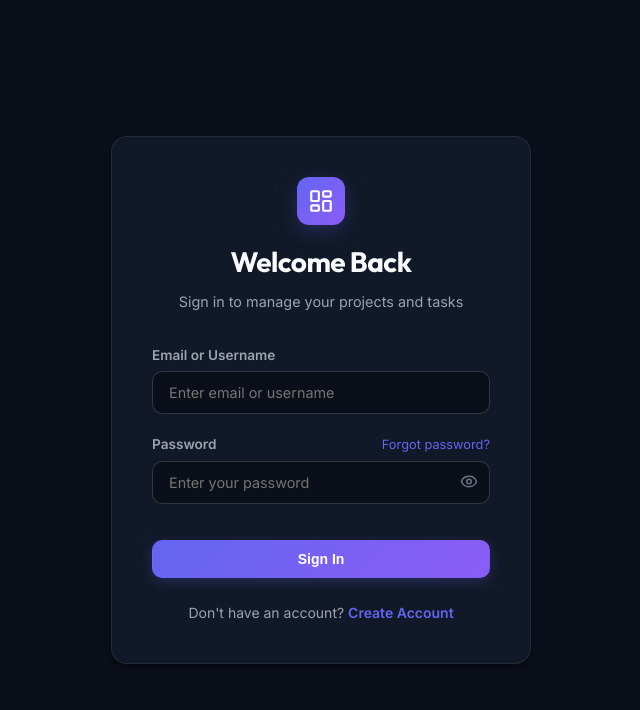
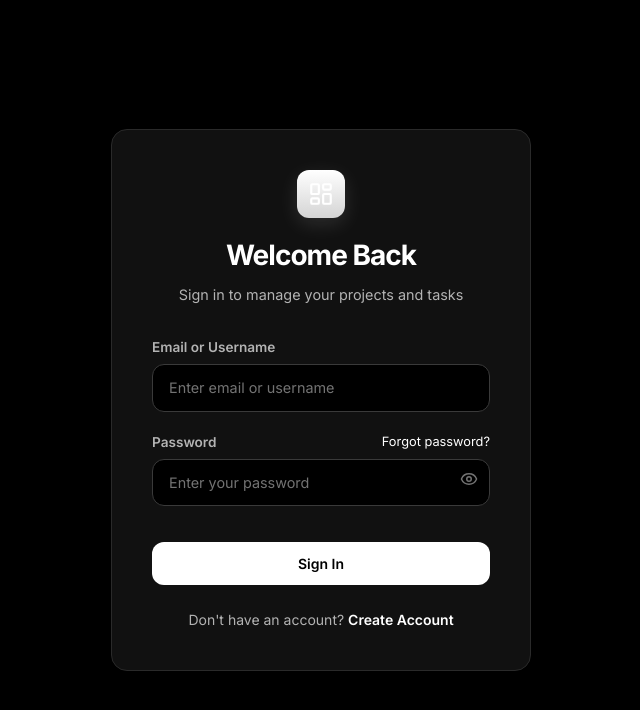
Before and after one commit to git-aftab/project_management_app, a React (Vite) app in the folder Frontend/: page /login in a window 1280 px wide. Shown: the top 710 px of the page, without its empty margins (319-959 px from the left). Built offline with nearby package versions, Linux system fonts and the light colour scheme; no server answers.

Commit message:
changed ui color

```diff
--- a/Frontend/src/components/Sidebar.jsx
+++ b/Frontend/src/components/Sidebar.jsx
@@ -59,7 +59,7 @@ const Sidebar = () => {
         className={({ isActive }) => `btn btn-ghost ${isActive ? 'active-nav' : ''}`}
         style={({ isActive }) => ({
           ...navLinkStyle(isActive),
-          backgroundColor: isActive ? 'rgba(99,102,241,0.12)' : 'transparent',
+          backgroundColor: isActive ? 'var(--accent-glow)' : 'transparent',
         })}
       >
         <BookOpen size={18} />
--- a/Frontend/src/index.css
+++ b/Frontend/src/index.css
@@ -1,427 +1,41 @@
-@import url('https://fonts.googleapis.com/css2?family=Inter:wght@300;400;500;600;700&family=Outfit:wght@500;600;700;800&display=swap');
+@import url('https://fonts.googleapis.com/css2?family=Inter:wght@400;500;600;700;800&family=JetBrains+Mono:wght@400;500&display=swap');
 
 :root {
-  /* Default Dark Theme Tokens */
-  --bg-main: #0b0f19;
-  --bg-surface: #111827;
-  --bg-surface-hover: #1f2937;
-  --bg-elevated: #1e293b;
-  --border-color: rgba(255, 255, 255, 0.08);
-  --border-color-strong: rgba(255, 255, 255, 0.16);
-
-  --text-primary: #f9fafb;
-  --text-secondary: #9ca3af;
-  --text-muted: #6b7280;
-
-  --accent-primary: #6366f1;
-  --accent-primary-hover: #4f46e5;
-  --accent-gradient: linear-gradient(135deg, #6366f1 0%, #8b5cf6 100%);
-  --accent-glow: rgba(99, 102, 241, 0.25);
-
-  --status-todo: #3b82f6;
-  --status-todo-bg: rgba(59, 130, 246, 0.12);
-  --status-progress: #f59e0b;
-  --status-progress-bg: rgba(245, 158, 11, 0.12);
-  --status-done: #10b981;
-  --status-done-bg: rgba(16, 185, 129, 0.12);
-
-  --role-admin: #ec4899;
-  --role-admin-bg: rgba(236, 72, 153, 0.12);
-  --role-project-admin: #8b5cf6;
-  --role-project-admin-bg: rgba(139, 92, 246, 0.12);
-  --role-member: #06b6d4;
-  --role-member-bg: rgba(6, 182, 212, 0.12);
-
-  --shadow-sm: 0 1px 2px 0 rgba(0, 0, 0, 0.3);
-  --shadow-md: 0 4px 6px -1px rgba(0, 0, 0, 0.4), 0 2px 4px -1px rgba(0, 0, 0, 0.2);
-  --shadow-lg: 0 10px 25px -5px rgba(0, 0, 0, 0.5), 0 8px 10px -6px rgba(0, 0, 0, 0.3);
-
-  --radius-sm: 6px;
-  --radius-md: 10px;
-  --radius-lg: 16px;
-  --radius-full: 9999px;
-
-  --transition-fast: 0.15s ease;
-  --transition-normal: 0.25s ease;
+  --font-sans: 'Inter', ui-sans-serif, system-ui, sans-serif;
+  --font-mono: 'JetBrains Mono', ui-monospace, monospace;
+  --bg-main: #000; --bg-surface: #111; --bg-surface-hover: #1a1a1a; --bg-elevated: #1a1a1a;
+  --border-color: #2a2a2a; --border-color-strong: #3a3a3a;
+  --text-primary: #fff; --text-secondary: #b3b3b3; --text-muted: #737373;
+  --accent-primary: #fff; --accent-primary-hover: #e5e5e5; --accent-gradient: linear-gradient(180deg, #fff 0%, #d4d4d4 100%); --accent-glow: rgba(255,255,255,.12);
+  --status-todo: #3b82f6; --status-todo-bg: rgba(59,130,246,.14); --status-progress: #eab308; --status-progress-bg: rgba(234,179,8,.14); --status-done: #22c55e; --status-done-bg: rgba(34,197,94,.14);
+  --role-admin: #ef4444; --role-admin-bg: rgba(239,68,68,.14); --role-project-admin: #f97316; --role-project-admin-bg: rgba(249,115,22,.14); --role-member: #3b82f6; --role-member-bg: rgba(59,130,246,.14);
+  --radius-sm: 8px; --radius-md: 12px; --radius-lg: 16px; --radius-full: 9999px;
+  --shadow-sm: 0 1px 2px rgba(0,0,0,.32); --shadow-md: 0 12px 30px rgba(0,0,0,.32); --shadow-lg: 0 24px 60px rgba(0,0,0,.55);
+  --transition-fast: 150ms ease; --transition-normal: 250ms ease;
 }
 
-html[data-theme='light'] {
-  --bg-main: #f8fafc;
-  --bg-surface: #ffffff;
-  --bg-surface-hover: #f1f5f9;
-  --bg-elevated: #ffffff;
-  --border-color: rgba(0, 0, 0, 0.08);
-  --border-color-strong: rgba(0, 0, 0, 0.16);
+* { box-sizing: border-box; margin: 0; padding: 0; }
+html { scroll-behavior: smooth; background: var(--bg-main); }
+body { min-height: 100vh; background: var(--bg-main); color: var(--text-primary); font-family: var(--font-sans); line-height: 1.5; -webkit-font-smoothing: antialiased; }
+button, input, select, textarea { font: inherit; }
+h1, h2, h3, h4, h5, h6 { font-weight: 700; letter-spacing: -.035em; }
+a { color: var(--text-primary); text-decoration: none; } a:hover { color: var(--text-secondary); }
+::selection { background: #fff; color: #000; }
+::-webkit-scrollbar { width: 10px; height: 10px; } ::-webkit-scrollbar-track { background: #000; } ::-webkit-scrollbar-thumb { background: #2a2a2a; border-radius: 8px; } ::-webkit-scrollbar-thumb:hover { background: #3a3a3a; }
+:focus-visible { outline: 2px solid #fff; outline-offset: 2px; border-radius: 6px; }
 
-  --text-primary: #0f172a;
-  --text-secondary: #475569;
-  --text-muted: #94a3b8;
+.app-container { display: flex; min-height: 100vh; }.main-content { display: flex; flex: 1; flex-direction: column; min-width: 0; }.page-container { width: 100%; max-width: 1400px; margin: 0 auto; padding: 2rem; }
+.glass { background: rgba(17,17,17,.6); backdrop-filter: blur(16px); -webkit-backdrop-filter: blur(16px); }.text-gradient { background: linear-gradient(180deg,#fff 0%,#8a8a8a 100%); -webkit-background-clip: text; background-clip: text; color: transparent; }
+.glass-card { padding: 1.5rem; border: 1px solid var(--border-color); border-radius: var(--radius-lg); background: var(--bg-surface); box-shadow: var(--shadow-sm); transition: transform var(--transition-fast), border-color var(--transition-fast), background var(--transition-fast); }.glass-card:hover { border-color: var(--border-color-strong); background: var(--bg-surface-hover); }.glass-card-interactive:hover { transform: translateY(-2px); }
 
-  --accent-primary: #4f46e5;
-  --accent-primary-hover: #4338ca;
-  --accent-gradient: linear-gradient(135deg, #4f46e5 0%, #7c3aed 100%);
-  --accent-glow: rgba(79, 70, 229, 0.15);
+.btn { display: inline-flex; align-items: center; justify-content: center; gap: .5rem; padding: .625rem 1.25rem; border: 1px solid transparent; border-radius: var(--radius-md); background: transparent; color: var(--text-primary); cursor: pointer; font-size: .875rem; font-weight: 600; white-space: nowrap; transition: transform var(--transition-fast), background var(--transition-fast), border-color var(--transition-fast), color var(--transition-fast); }.btn:hover { transform: translateY(-1px); }.btn-primary { background: var(--accent-primary); color: #000; }.btn-primary:hover { background: var(--accent-primary-hover); color: #000; }.btn-secondary { border-color: var(--border-color-strong); background: var(--bg-surface-hover); }.btn-secondary:hover { border-color: #4a4a4a; background: #242424; }.btn-danger { border-color: rgba(239,68,68,.3); background: rgba(239,68,68,.12); color: #ef4444; }.btn-danger:hover { background: #ef4444; color: #fff; }.btn-ghost { color: var(--text-secondary); }.btn-ghost:hover { background: var(--bg-surface-hover); color: var(--text-primary); }.btn-sm { padding: .4rem .8rem; border-radius: var(--radius-sm); font-size: .8rem; }
 
-  --status-todo: #2563eb;
-  --status-todo-bg: #eff6ff;
-  --status-progress: #d97706;
-  --status-progress-bg: #fffbebf;
-  --status-done: #059669;
-  --status-done-bg: #ecfdf5;
+.form-group { display: flex; flex-direction: column; gap: .4rem; margin-bottom: 1.25rem; }.form-label { color: var(--text-secondary); font-size: .85rem; font-weight: 600; }.input-field, .select-field, .textarea-field { width: 100%; padding: .75rem 1rem; border: 1px solid var(--border-color-strong); border-radius: var(--radius-md); outline: none; background: #000; color: var(--text-primary); font-size: .9rem; transition: border-color var(--transition-fast), box-shadow var(--transition-fast); }.input-field::placeholder, .textarea-field::placeholder { color: var(--text-muted); }.select-field option { background: #111; color: #fff; }.input-field:focus, .select-field:focus, .textarea-field:focus { border-color: #fff; box-shadow: 0 0 0 3px rgba(255,255,255,.1); }.textarea-field { min-height: 100px; resize: vertical; }
 
-  --shadow-sm: 0 1px 2px 0 rgba(0, 0, 0, 0.05);
-  --shadow-md: 0 4px 12px -2px rgba(0, 0, 0, 0.08);
-  --shadow-lg: 0 12px 24px -4px rgba(0, 0, 0, 0.12);
-}
+.badge { display: inline-flex; align-items: center; gap: .35rem; padding: .25rem .65rem; border-radius: var(--radius-full); font-size: .75rem; font-weight: 600; text-transform: capitalize; }.badge-todo { background: var(--status-todo-bg); color: var(--status-todo); }.badge-in_progress { background: var(--status-progress-bg); color: var(--status-progress); }.badge-done { background: var(--status-done-bg); color: var(--status-done); }.badge-admin { background: var(--role-admin-bg); color: var(--role-admin); }.badge-project_admin { background: var(--role-project-admin-bg); color: var(--role-project-admin); }.badge-member { background: var(--role-member-bg); color: var(--role-member); }
 
-* {
-  box-sizing: border-box;
-  margin: 0;
-  padding: 0;
-}
-
-body {
-  font-family: 'Inter', -apple-system, BlinkMacSystemFont, sans-serif;
-  background-color: var(--bg-main);
-  color: var(--text-primary);
-  min-height: 100vh;
-  line-height: 1.5;
-  -webkit-font-smoothing: antialiased;
-  transition: background-color var(--transition-normal), color var(--transition-normal);
-}
-
-h1, h2, h3, h4, h5, h6 {
-  font-family: 'Outfit', sans-serif;
-  font-weight: 700;
-  letter-spacing: -0.02em;
-}
-
-a {
-  color: var(--accent-primary);
-  text-decoration: none;
-  transition: color var(--transition-fast);
-}
-
-a:hover {
-  color: var(--accent-primary-hover);
-}
-
-/* Custom Scrollbar */
-::-webkit-scrollbar {
-  width: 8px;
-  height: 8px;
-}
-::-webkit-scrollbar-track {
-  background: var(--bg-main);
-}
-::-webkit-scrollbar-thumb {
-  background: var(--border-color-strong);
-  border-radius: 4px;
-}
-::-webkit-scrollbar-thumb:hover {
-  background: var(--text-muted);
-}
-
-/* Layout Utilities */
-.app-container {
-  display: flex;
-  min-height: 100vh;
-}
-
-.main-content {
-  flex: 1;
-  display: flex;
-  flex-direction: column;
-  min-width: 0;
-}
-
-.page-container {
-  padding: 2rem;
-  max-width: 1400px;
-  margin: 0 auto;
-  width: 100%;
-}
-
-/* Cards & Glassmorphism */
-.glass-card {
-  background: var(--bg-surface);
-  border: 1px solid var(--border-color);
-  border-radius: var(--radius-lg);
-  padding: 1.5rem;
-  box-shadow: var(--shadow-md);
-  transition: transform var(--transition-fast), box-shadow var(--transition-fast), border-color var(--transition-fast);
-}
-
-.glass-card:hover {
-  border-color: var(--border-color-strong);
-  box-shadow: var(--shadow-lg);
-}
-
-.glass-card-interactive:hover {
-  transform: translateY(-2px);
-}
-
-/* Buttons */
-.btn {
-  display: inline-flex;
-  align-items: center;
-  justify-content: center;
-  gap: 0.5rem;
-  padding: 0.625rem 1.25rem;
-  font-size: 0.875rem;
-  font-weight: 600;
-  border-radius: var(--radius-md);
-  border: 1px solid transparent;
-  cursor: pointer;
-  transition: all var(--transition-fast);
-  white-space: nowrap;
-}
-
-.btn-primary {
-  background: var(--accent-gradient);
-  color: #ffffff;
-  box-shadow: 0 4px 14px var(--accent-glow);
-}
-
-.btn-primary:hover {
-  opacity: 0.92;
-  transform: translateY(-1px);
-  box-shadow: 0 6px 20px var(--accent-glow);
-}
-
-.btn-secondary {
-  background: var(--bg-surface-hover);
-  color: var(--text-primary);
-  border-color: var(--border-color-strong);
-}
-
-.btn-secondary:hover {
-  background: var(--bg-elevated);
-  border-color: var(--text-secondary);
-}
-
-.btn-danger {
-  background: rgba(239, 68, 68, 0.15);
-  color: #ef4444;
-  border-color: rgba(239, 68, 68, 0.3);
-}
-
-.btn-danger:hover {
-  background: #ef4444;
-  color: #ffffff;
-}
-
-.btn-ghost {
-  background: transparent;
-  color: var(--text-secondary);
-}
-
-.btn-ghost:hover {
-  background: var(--bg-surface-hover);
-  color: var(--text-primary);
-}
-
-.btn-sm {
-  padding: 0.4rem 0.8rem;
-  font-size: 0.8rem;
-  border-radius: var(--radius-sm);
-}
-
-/* Forms & Inputs */
-.form-group {
-  display: flex;
-  flex-direction: column;
-  gap: 0.4rem;
-  margin-bottom: 1.25rem;
-}
-
-.form-label {
-  font-size: 0.85rem;
-  font-weight: 600;
-  color: var(--text-secondary);
-}
-
-.input-field, .select-field, .textarea-field {
-  width: 100%;
-  padding: 0.75rem 1rem;
-  background-color: var(--bg-main);
-  border: 1px solid var(--border-color-strong);
-  border-radius: var(--radius-md);
-  color: var(--text-primary);
-  font-family: inherit;
-  font-size: 0.9rem;
-  outline: none;
-  transition: border-color var(--transition-fast), box-shadow var(--transition-fast);
-}
-
-.input-field:focus, .select-field:focus, .textarea-field:focus {
-  border-color: var(--accent-primary);
-  box-shadow: 0 0 0 3px var(--accent-glow);
-}
-
-.textarea-field {
-  resize: vertical;
-  min-height: 100px;
-}
-
-/* Badges */
-.badge {
-  display: inline-flex;
-  align-items: center;
-  gap: 0.35rem;
-  padding: 0.25rem 0.65rem;
-  font-size: 0.75rem;
-  font-weight: 600;
-  border-radius: var(--radius-full);
-  text-transform: capitalize;
-}
-
-.badge-todo {
-  background: var(--status-todo-bg);
-  color: var(--status-todo);
-}
-
-.badge-in_progress {
-  background: var(--status-progress-bg);
-  color: var(--status-progress);
-}
-
-.badge-done {
-  background: var(--status-done-bg);
-  color: var(--status-done);
-}
-
-.badge-admin {
-  background: var(--role-admin-bg);
-  color: var(--role-admin);
-}
-
-.badge-project_admin {
-  background: var(--role-project-admin-bg);
-  color: var(--role-project-admin);
-}
-
-.badge-member {
-  background: var(--role-member-bg);
-  color: var(--role-member);
-}
-
-/* Modals */
-.modal-overlay {
-  position: fixed;
-  inset: 0;
-  background: rgba(0, 0, 0, 0.7);
-  backdrop-filter: blur(8px);
-  display: flex;
-  align-items: center;
-  justify-content: center;
-  z-index: 100;
-  padding: 1rem;
-  animation: fadeIn 0.2s ease-out;
-}
-
-.modal-content {
-  background: var(--bg-surface);
-  border: 1px solid var(--border-color-strong);
-  border-radius: var(--radius-lg);
-  width: 100%;
-  max-width: 540px;
-  max-height: 90vh;
-  overflow-y: auto;
-  box-shadow: var(--shadow-lg);
-  animation: slideUp 0.25s ease-out;
-}
-
-.modal-header {
-  padding: 1.25rem 1.5rem;
-  border-bottom: 1px solid var(--border-color);
-  display: flex;
-  align-items: center;
-  justify-content: space-between;
-}
-
-.modal-body {
-  padding: 1.5rem;
-}
-
-.modal-footer {
-  padding: 1rem 1.5rem;
-  border-top: 1px solid var(--border-color);
-  display: flex;
-  justify-content: flex-end;
-  gap: 0.75rem;
-}
-
-/* Kanban Board Layout */
-.kanban-board {
-  display: grid;
-  grid-template-columns: repeat(auto-fit, minmax(300px, 1fr));
-  gap: 1.5rem;
-  align-items: start;
-}
-
-.kanban-column {
-  background: var(--bg-surface);
-  border: 1px solid var(--border-color);
-  border-radius: var(--radius-lg);
-  padding: 1.25rem;
-  display: flex;
-  flex-direction: column;
-  gap: 1rem;
-  min-height: 500px;
-}
-
-.kanban-header {
-  display: flex;
-  align-items: center;
-  justify-content: space-between;
-  padding-bottom: 0.75rem;
-  border-bottom: 1px solid var(--border-color);
-}
-
-/* Alert / Toast */
-.alert {
-  padding: 0.85rem 1.2rem;
-  border-radius: var(--radius-md);
-  font-size: 0.875rem;
-  margin-bottom: 1rem;
-  display: flex;
-  align-items: center;
-  gap: 0.5rem;
-}
-
-.alert-error {
-  background: rgba(239, 68, 68, 0.12);
-  color: #f87171;
-  border: 1px solid rgba(239, 68, 68, 0.3);
-}
-
-.alert-success {
-  background: rgba(16, 185, 129, 0.12);
-  color: #34d399;
-  border: 1px solid rgba(16, 185, 129, 0.3);
-}
-
-/* Animations */
-@keyframes fadeIn {
-  from { opacity: 0; }
-  to { opacity: 1; }
-}
-
-@keyframes slideUp {
-  from { opacity: 0; transform: translateY(16px); }
-  to { opacity: 1; transform: translateY(0); }
-}
-
-.spinner {
-  width: 20px;
-  height: 20px;
-  border: 2px solid rgba(255, 255, 255, 0.3);
-  border-top-color: currentColor;
-  border-radius: 50%;
-  animation: spin 0.6s linear infinite;
-}
-
-@keyframes spin {
-  to { transform: rotate(360deg); }
-}
+.modal-overlay { position: fixed; inset: 0; z-index: 100; display: flex; align-items: center; justify-content: center; padding: 1rem; background: rgba(0,0,0,.8); backdrop-filter: blur(12px); animation: fade-up .2s ease-out; }.modal-content { width: 100%; max-width: 540px; max-height: 90vh; overflow-y: auto; border: 1px solid var(--border-color-strong); border-radius: var(--radius-lg); background: var(--bg-surface); box-shadow: var(--shadow-lg); animation: fade-up .25s ease-out; }.modal-header, .modal-footer { display: flex; align-items: center; padding: 1.25rem 1.5rem; border-color: var(--border-color); }.modal-header { justify-content: space-between; border-bottom: 1px solid var(--border-color); }.modal-footer { justify-content: flex-end; gap: .75rem; border-top: 1px solid var(--border-color); }.modal-body { padding: 1.5rem; }
+.kanban-board { display: grid; grid-template-columns: repeat(auto-fit,minmax(300px,1fr)); gap: 1.5rem; align-items: start; }.kanban-column { display: flex; flex-direction: column; gap: 1rem; min-height: 500px; padding: 1.25rem; border: 1px solid var(--border-color); border-radius: var(--radius-lg); background: var(--bg-surface); }.kanban-header { display: flex; align-items: center; justify-content: space-between; padding-bottom: .75rem; border-bottom: 1px solid var(--border-color); }
+.alert { display: flex; align-items: center; gap: .5rem; margin-bottom: 1rem; padding: .85rem 1.2rem; border-radius: var(--radius-md); font-size: .875rem; }.alert-error { border: 1px solid rgba(239,68,68,.3); background: rgba(239,68,68,.12); color: #f87171; }.alert-success { border: 1px solid rgba(34,197,94,.3); background: rgba(34,197,94,.12); color: #4ade80; }.spinner { width: 20px; height: 20px; border: 2px solid rgba(255,255,255,.25); border-top-color: currentColor; border-radius: 50%; animation: spin .6s linear infinite; }
+@keyframes spin { to { transform: rotate(360deg); } } @keyframes fade-up { from { opacity: 0; transform: translateY(14px); } to { opacity: 1; transform: translateY(0); } }.animate-fade-up { animation: fade-up .6s cubic-bezier(.16,1,.3,1) both; } @keyframes pulse-dot { 0%,100% { opacity: 1; } 50% { opacity: .35; } }.animate-pulse-dot { animation: pulse-dot 2s ease-in-out infinite; } @keyframes flow { from { stroke-dashoffset: 24; } to { stroke-dashoffset: 0; } }.animate-flow { stroke-dasharray: 6 6; animation: flow 1s linear infinite; }
+@media (max-width: 700px) { .page-container { padding: 1.25rem; } .kanban-board { grid-template-columns: 1fr; } } @media (prefers-reduced-motion: reduce) { *,*::before,*::after { animation-duration: .001ms !important; animation-iteration-count: 1 !important; transition-duration: .001ms !important; scroll-behavior: auto !important; } }
```
Also changed, not shown: Frontend/src/components/Navbar.jsx (+2 -13 lines), Frontend/src/context/ThemeContext.jsx (+5 -13 lines).
